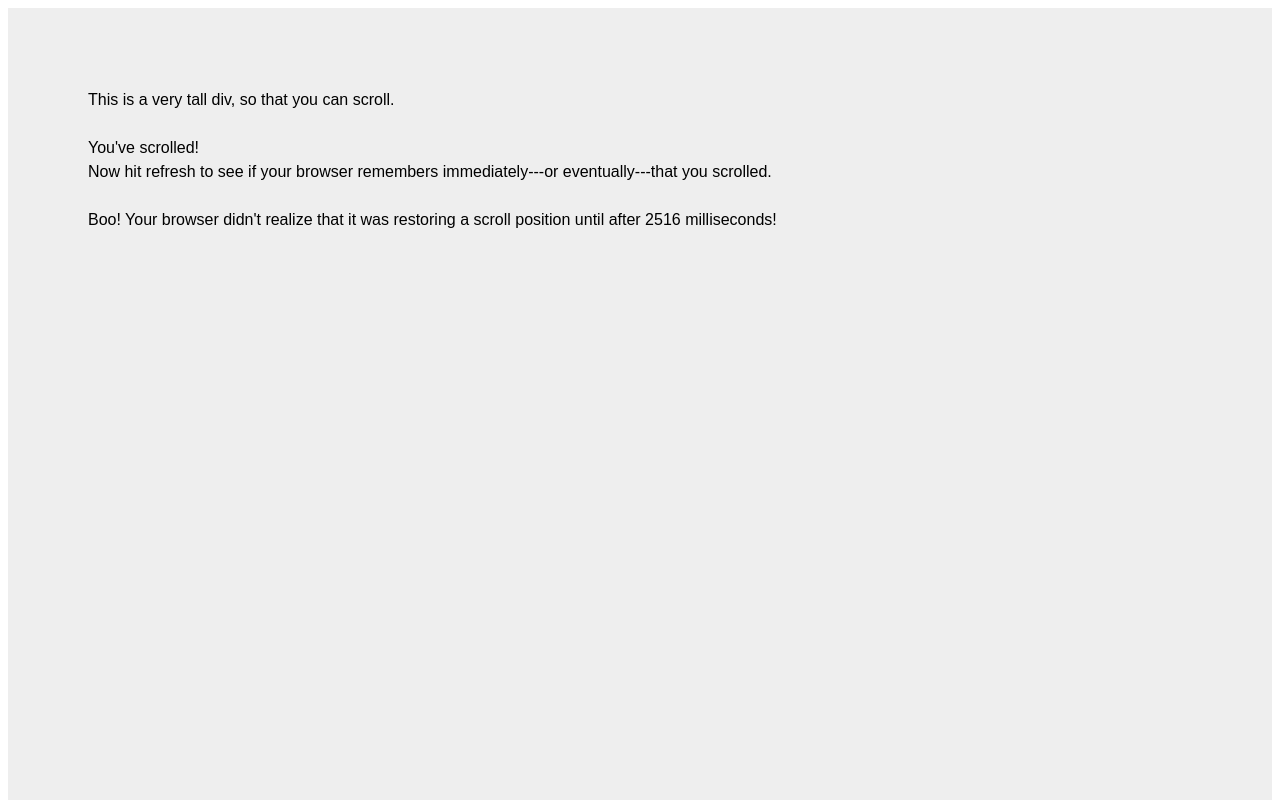
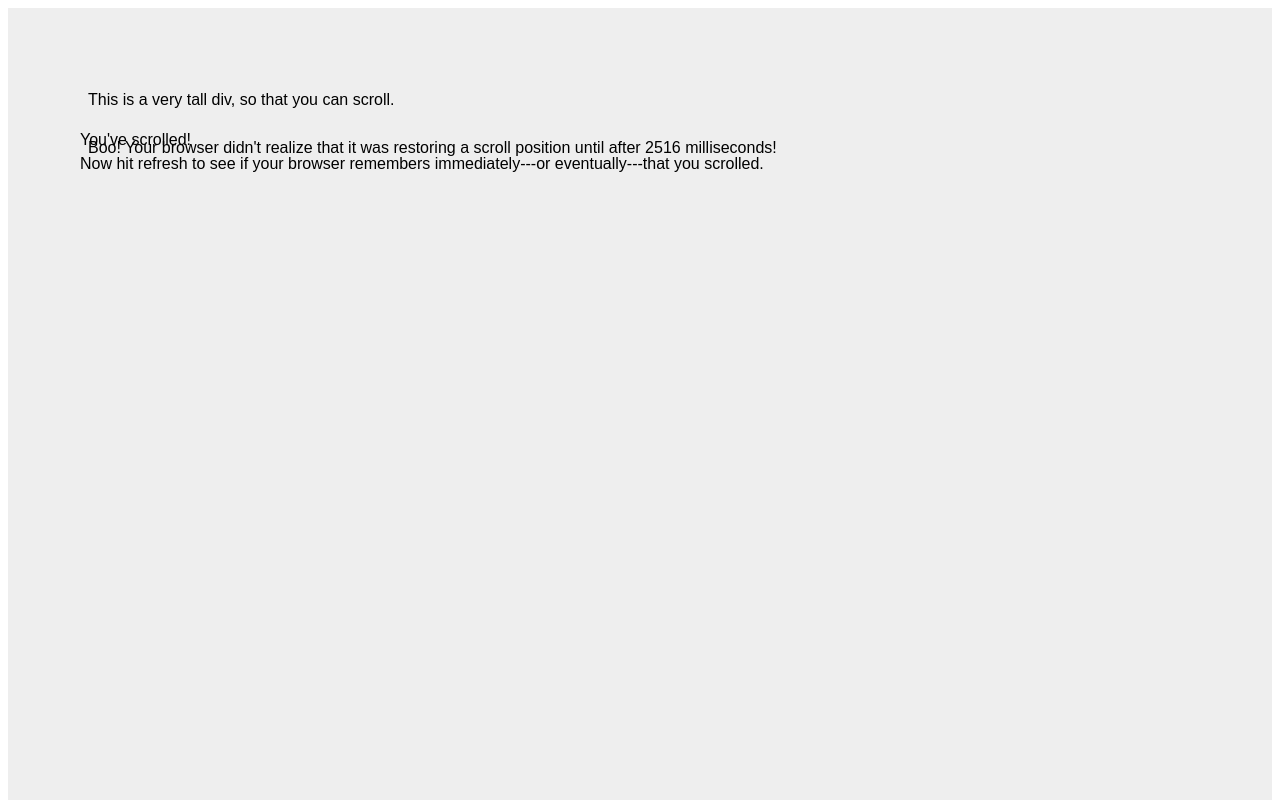
Before and after one commit to dennishall1/pageYOffset-test, a plain HTML site: page index.html in a window 1280 px wide. Shown: the top 800 px of the page. Drawn offline with Linux system fonts and the light colour scheme.

Commit message:
Update index.html

```diff
--- a/index.html
+++ b/index.html
@@ -9,12 +9,12 @@
 
   <div style="height:99in; background:#eee; padding: 5em; font: 1em/1.5 arial">
     This is a very tall div, so that you can scroll.<br><br>
-    <div id="nonZeroScroll" style="display:none">
+    <div id="nonZeroScroll" style="display:none; position: fixed; top: 8em; left: 5em;">
       You've scrolled!<br>
       Now hit refresh to see if your browser remembers
-      immediately---or eventually---that you scrolled.<br><br>
-      <div id="timeToRemember"></div>
+      immediately---or eventually---that you scrolled.
     </div>
+    <div id="timeToRemember"></div>
   </div>
 
   <script>
@@ -35,11 +35,13 @@
         }
       });
     }
-    window.addEventListener('scroll', function onScroll(){
-      //timeToRemember.style.display = 'none';
-      nonZeroScroll.style.display = '';
-      window.removeEventListener('scroll', onScroll);
-    })
+    if(sessionStorage.step !== '1'){
+      window.addEventListener('scroll', function onScroll(){
+        sessionStorage.step = '1';
+        nonZeroScroll.style.display = '';
+        window.removeEventListener('scroll', onScroll);
+      });
+    }
   </script>
 
 </body>
```
